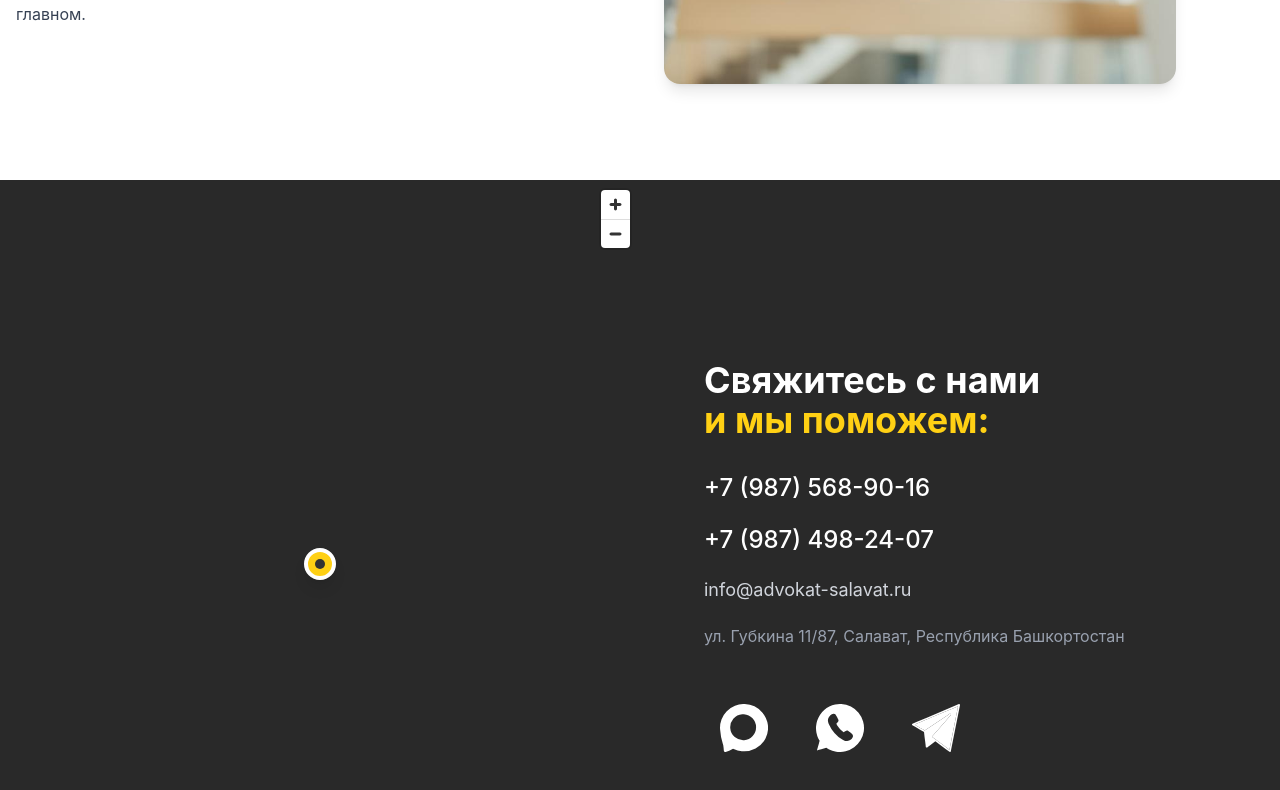
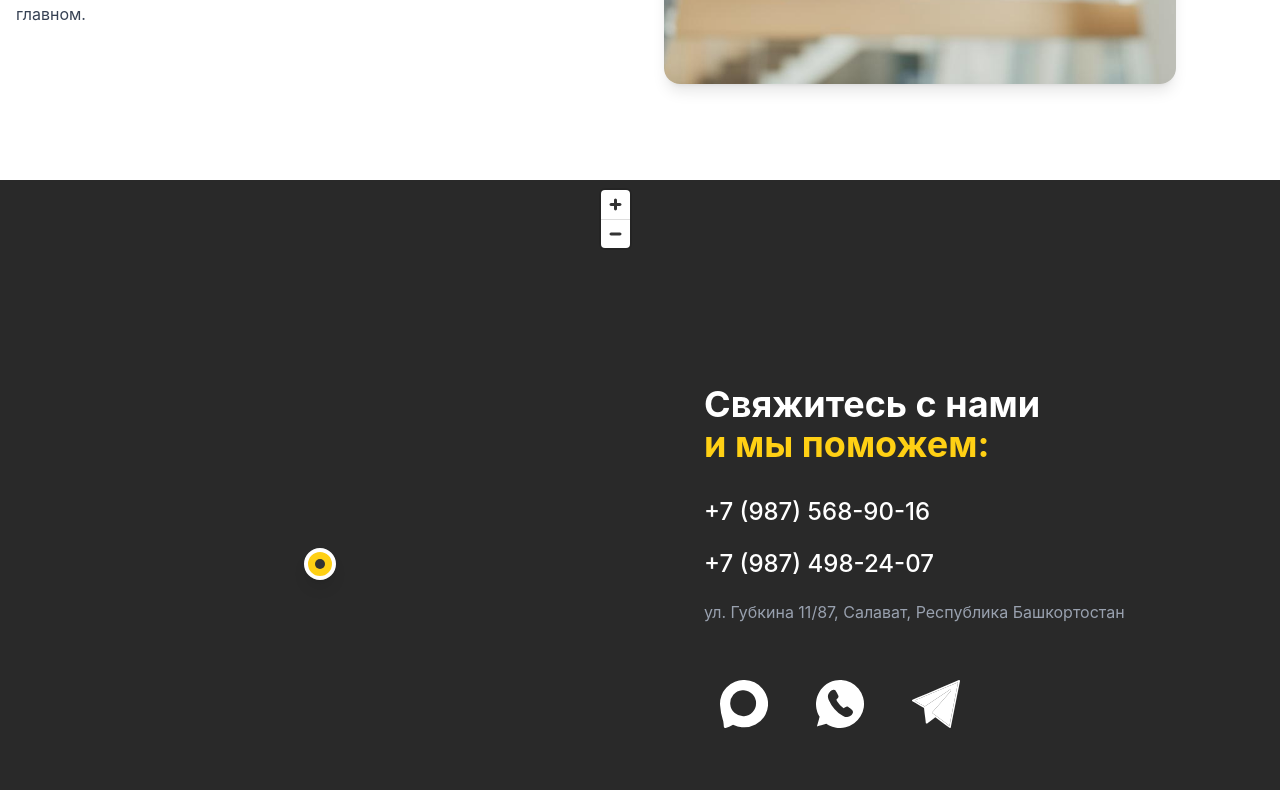
Before and after one commit to zed-damasky/lawyer-landing, a React (Vite) app: page / in a window 1280 px wide. Shown: the part 4214-5004 px from the top of the page. Built offline with nearby package versions, Linux system fonts and the light colour scheme; no server answers.

Commit message:
fix: contacts

```diff
--- a/src/data/contacts.tsx
+++ b/src/data/contacts.tsx
@@ -2,7 +2,7 @@ import type { ContactInfo, SocialLink } from "@/types/contact";
 
 export const contactInfo: ContactInfo = {
   phones: ["+7 (987) 568-90-16", "+7 (987) 498-24-07"],
-  email: "info@advokat-salavat.ru",
+  email: "",
   address: "ул. Губкина 11/87, Салават, Республика Башкортостан",
   coordinates: [53.3473985, 55.951938],
 };
```
